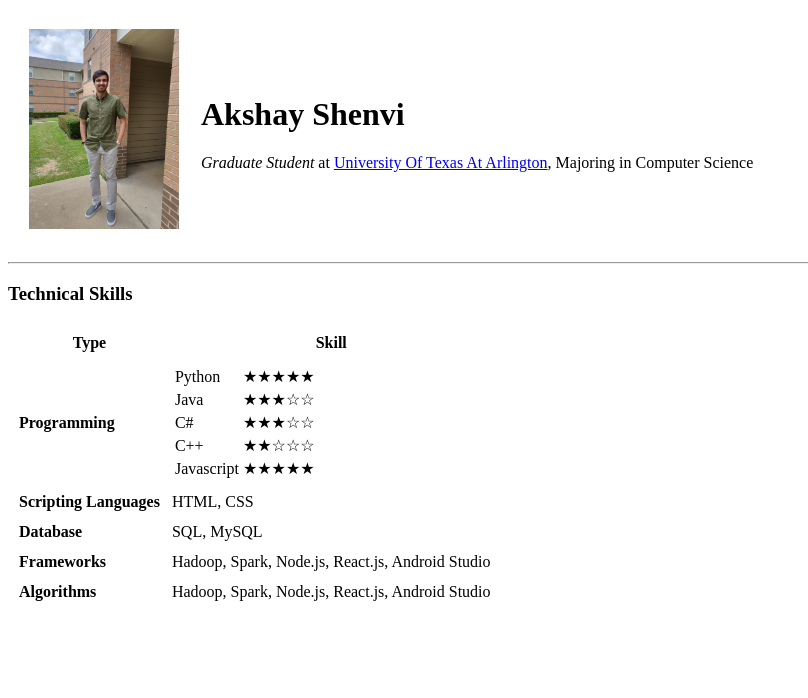
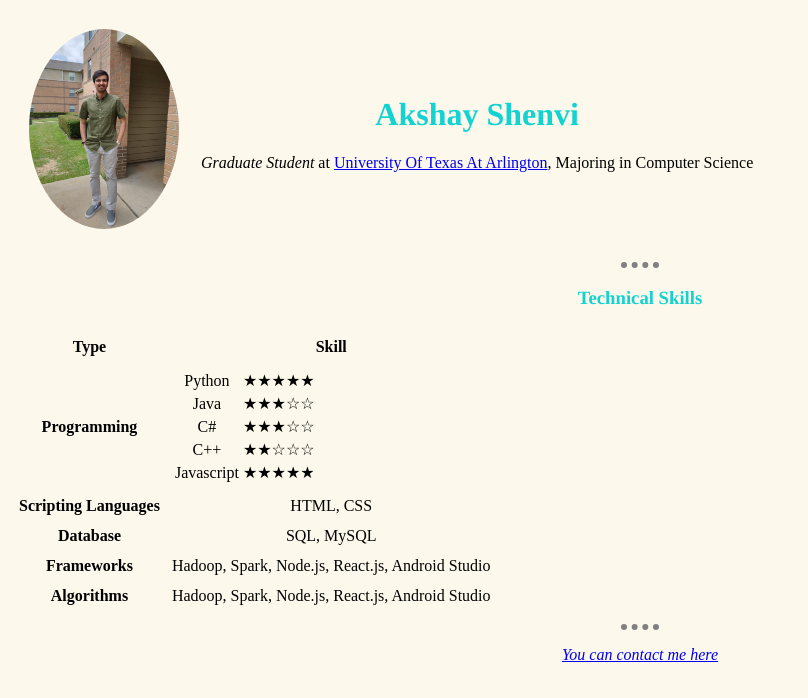
Before and after one commit to AkshayShenvi/personal-website, a plain HTML site: page index.html in a window 1280 px wide. Shown: the whole page, without its empty margins (0-808 px from the left). Drawn offline with Linux system fonts and the light colour scheme.

Commit message:
after adding some CSS

```diff
--- /dev/null
+++ b/css/styles.css
@@ -0,0 +1,35 @@
+body{
+    background-color: #fcf9ec;
+    align-self: center;
+
+}
+h1{
+
+    font-family: "Snell Roundhand", Times, serif;
+    color: #12d3cf;
+
+}
+h3{
+    font-family: "Brush Script MT", Times, serif;
+    color: #12d3cf;
+}
+h2{
+    color: #67eaca;
+}
+hr{
+    border-style: none;
+
+
+    width: 3%;
+    align-self: center;
+    border-top: 6px dotted;
+    border-color: gray;
+}
+img{
+    border-radius: 50%;
+}
+div{
+    align-self: center;
+
+    text-align: center;
+}
--- a/index.html
+++ b/index.html
@@ -2,18 +2,20 @@
 <html>
     <head>
         <title>Akshay Shenvi</title>
+        <link rel="stylesheet" href="css/styles.css">
     </head>
-    <body>
+    <body >
+        <div>
             <table cellspacing="20">
                 <tr>
-                <td><img src="Images/profile.jpeg" alt="Profile Picture" height="200" width="150"></td>
+                    <td><img src="Images/profile.jpeg" alt="Profile Picture" height="200" width="150" ></td>
                     <td><h1>Akshay Shenvi</h1>
                         <p><em> Graduate Student</em> at <a href="https://www.uta.edu/uta/">University Of Texas At Arlington</a>, Majoring in Computer Science</p></td>
                 </tr>
 
             </table>
-
-
+        </div>
+        <div>
             <hr>
             <h3>Technical Skills</h3>
             <table cellspacing="10">
@@ -73,5 +75,12 @@
                     </tr>
                 </tbody>
             </table>
+            <hr>
+        </div>
+        <div>
+            <footer>
+                <p><em><a href="contactme.html">You can contact me here</a></em></p>
+            </footer>
+        </div>
     </body>
 </html>
```
Also changed, not shown: contactme.html (+3 -1 lines). Lines whose indentation alone changed are shown as unchanged.
